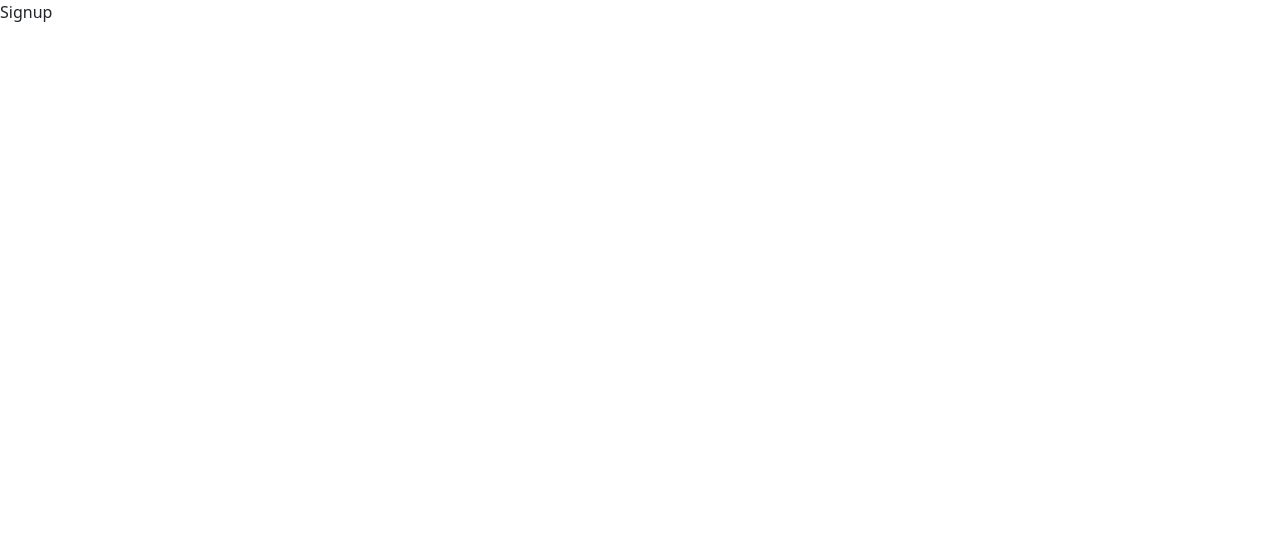
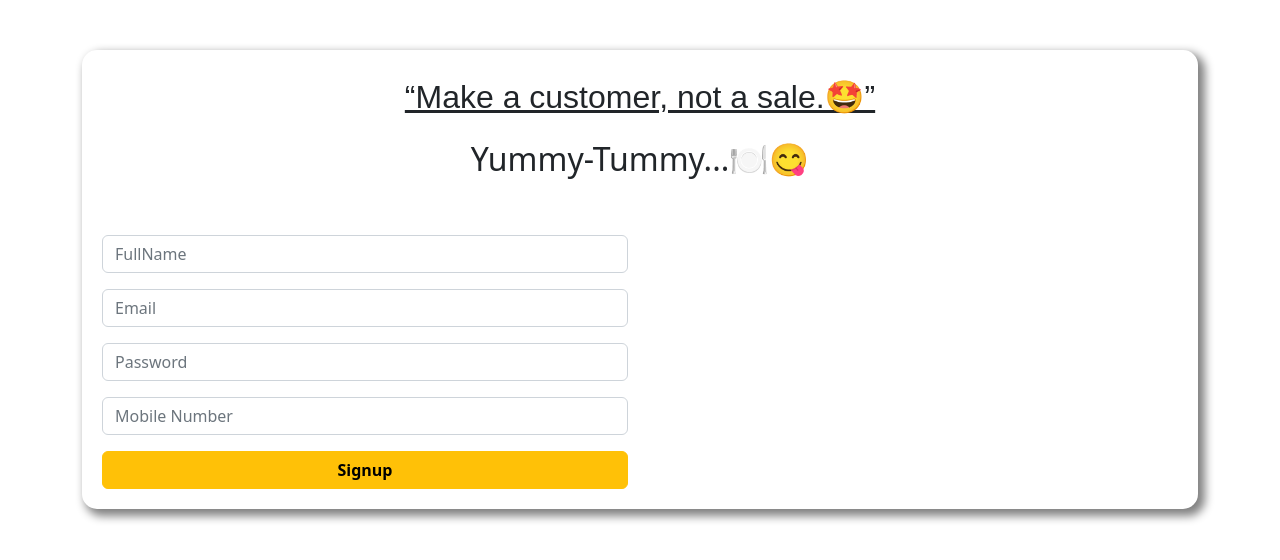
Before and after one commit to AnandShirbhaiyye/yummy-tummy-restro, a React (Create React App) app in the folder client/: page /signup in a window 1280 px wide. Shown: the top 560 px of the page. Built offline with nearby package versions, Linux system fonts and the light colour scheme.

Commit message:
simple signup page design

```diff
--- a/client/src/views/Signup/Signup.css
+++ b/client/src/views/Signup/Signup.css
@@ -0,0 +1,20 @@
+.signup{
+    background-color: #fff;
+    padding: 20px;
+    margin-top: 50px;
+    border-radius: 15px;
+    display: block;
+    margin-left: auto;
+    margin-right: auto;
+    box-shadow: 5px 5px 10px 2px gray;
+}
+
+.signup-restro-img{
+        display: block;
+        margin-left: auto;
+        margin-right: auto;
+}
+.signup-quote{
+    font-size: 32px;
+    font-family: Arial, Helvetica, sans-serif;
+}
--- a/client/src/views/Signup/Signup.js
+++ b/client/src/views/Signup/Signup.js
@@ -1,9 +1,65 @@
-import React from 'react'
+import React from "react";
+import "./Signup.css";
 
 function Signup() {
   return (
-    <div>Signup</div>
-  )
+    <>
+      <div className="container mt-3">
+        <div className="signup">
+          <div className="row">
+            <h4 className="text-center signup-quote mt-2"><u>“Make a customer, not a sale.🤩”</u></h4>
+            <h2 className="text-center mt-3">Yummy-Tummy...🍽️😋</h2>
+            <div className="col-md-6">
+              <div className="mt-5 ">
+                <form>
+                  <div className="mb-3 mt-5">
+                    <input
+                      type="text"
+                      className="form-control"
+                      id="fullName"
+                      placeholder="FullName"
+                    />
+                  </div>
+                  <div className="mb-3">
+                    <input
+                      type="email"
+                      className="form-control"
+                      id="email"
+                      placeholder="Email"
+                    />
+                  </div>
+                  <div className="mb-3">
+                    <input
+                      type="password"
+                      className="form-control"
+                      id="password"
+                      placeholder="Password"
+                    />
+                  </div>
+                  <div className="mb-3">
+                    <input
+                      type="phone"
+                      className="form-control"
+                      id="mobile"
+                      placeholder="Mobile Number"
+                    />
+                  </div>
+                  <button type="button" className="btn btn-warning w-100"><b>Signup</b></button>
+                </form>
+              </div>
+            </div>
+            <div className="col-md-6 mt-3 ">
+              {/* <img
+                src={restroImg}
+                alt=""
+                className="signup-restro-img mx-auto d-block"
+              /> */}
+            </div>
+          </div>
+        </div>
+      </div>
+    </>
+  );
 }
 
-export default Signup
+export default Signup;
```
